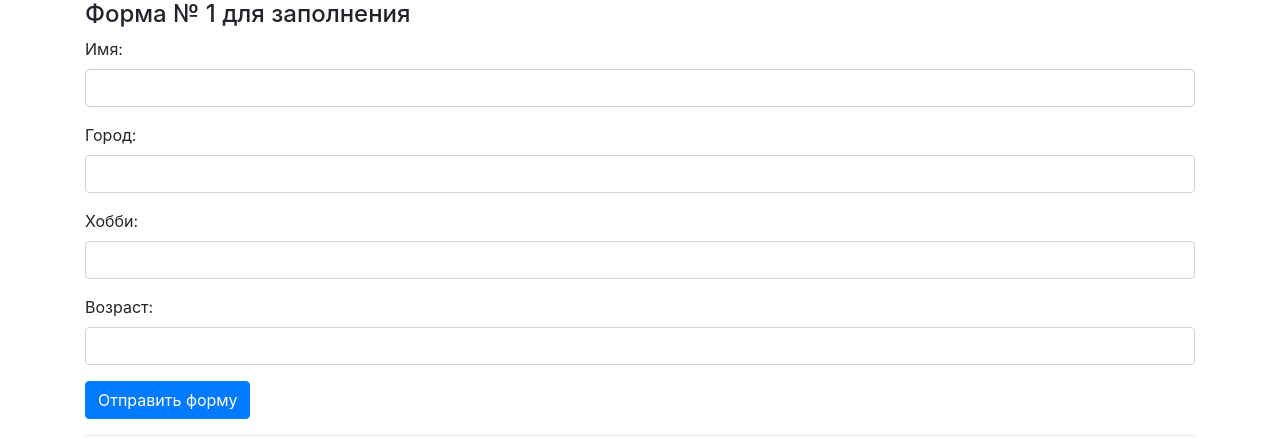
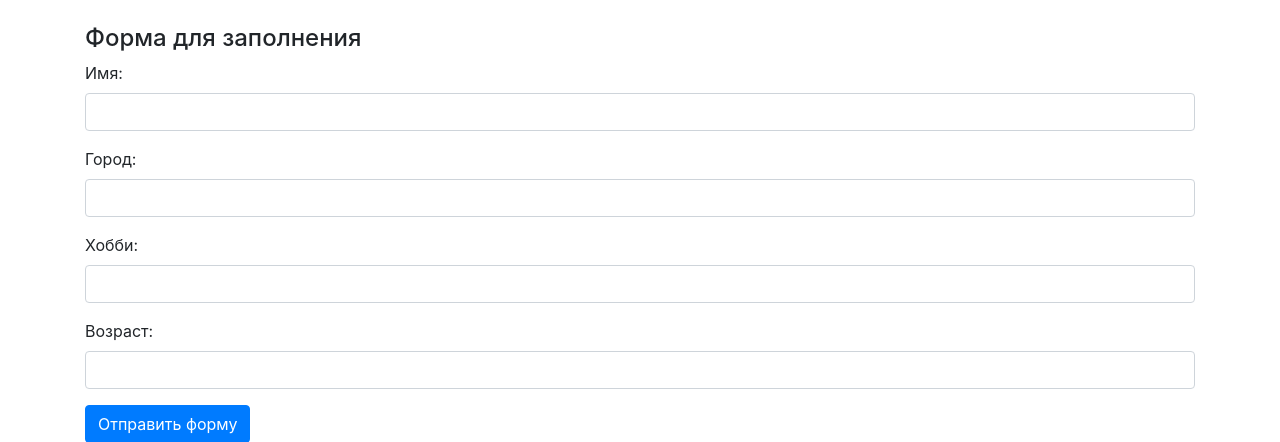
Before and after one commit to and67rey/zerocoder-python, a Flask app: page / in a window 1280 px wide. Shown: the top 442 px of the page. Run offline with Flask 3, Linux system fonts and the light colour scheme; some libraries are stand-ins or nearby versions.

Commit message:
VD06 v1.1

```diff
--- a/Web/VD06/app_form/templates/form.html
+++ b/Web/VD06/app_form/templates/form.html
@@ -4,12 +4,13 @@
     <meta charset="UTF-8">
     <meta name="viewport" content="width=device-width, initial-scale=1.0">
     <link rel="stylesheet" href="https://maxcdn.bootstrapcdn.com/bootstrap/4.5.2/css/bootstrap.min.css">
-    <title>Данные пользователя</title>
+    <title>Данные пользователей</title>
 </head>
 <body>
 <!#создает класс container>
     <div class="container">
-        <h4>Форма № 1 для заполнения</h4>
+        <br>
+        <h4>Форма для заполнения</h4>
         <!#создает форму с методом POST, чтобы отправлять данные из этой формы>
         <form method="POST" action="/">
             <div class="form-group">
@@ -31,10 +32,10 @@
             <button type="submit" class="btn btn-primary">Отправить форму</button>
         </form>
         <hr>
-       <!#использует цикл for, чтобы иметь возможность выводить данные на страницу>
+        <!#использует цикл for, чтобы иметь возможность выводить данные на страницу>
         <h4>Данные пользователя</h4>
         {% for item in data %}
-       <!#создает отдельный div, внутри которого записываются данные пользователя>
+        <!#создает отдельный div, внутри которого записываются данные пользователя>
         <div class="data">
             <p><b>Имя:</b> {{ item.name }}</p>
             <p><b>Город:</b> {{ item.city }}</p>
```
Also changed, not shown: Web/VD06/app_form/__init__.py (line endings or trailing spaces).
